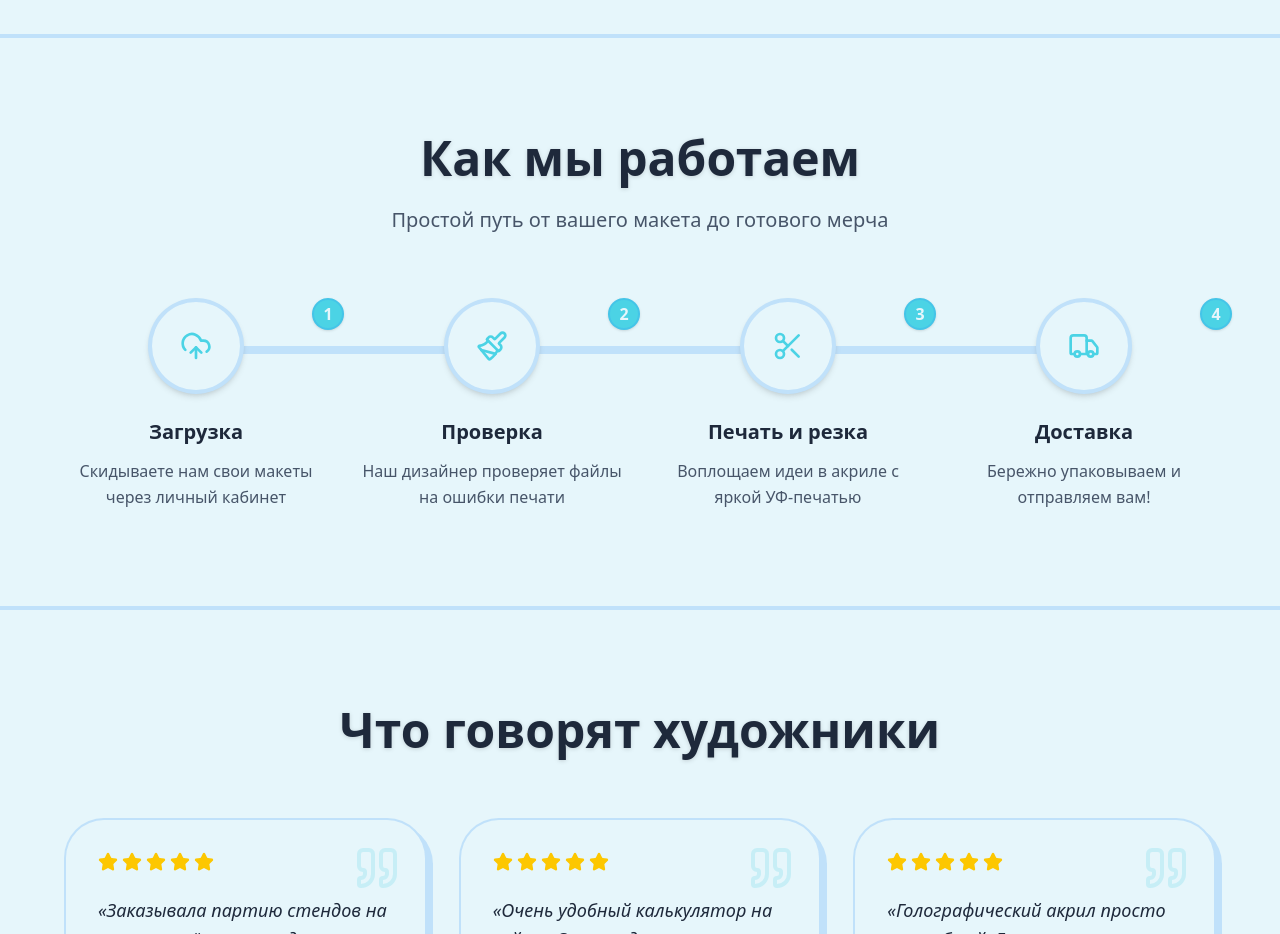
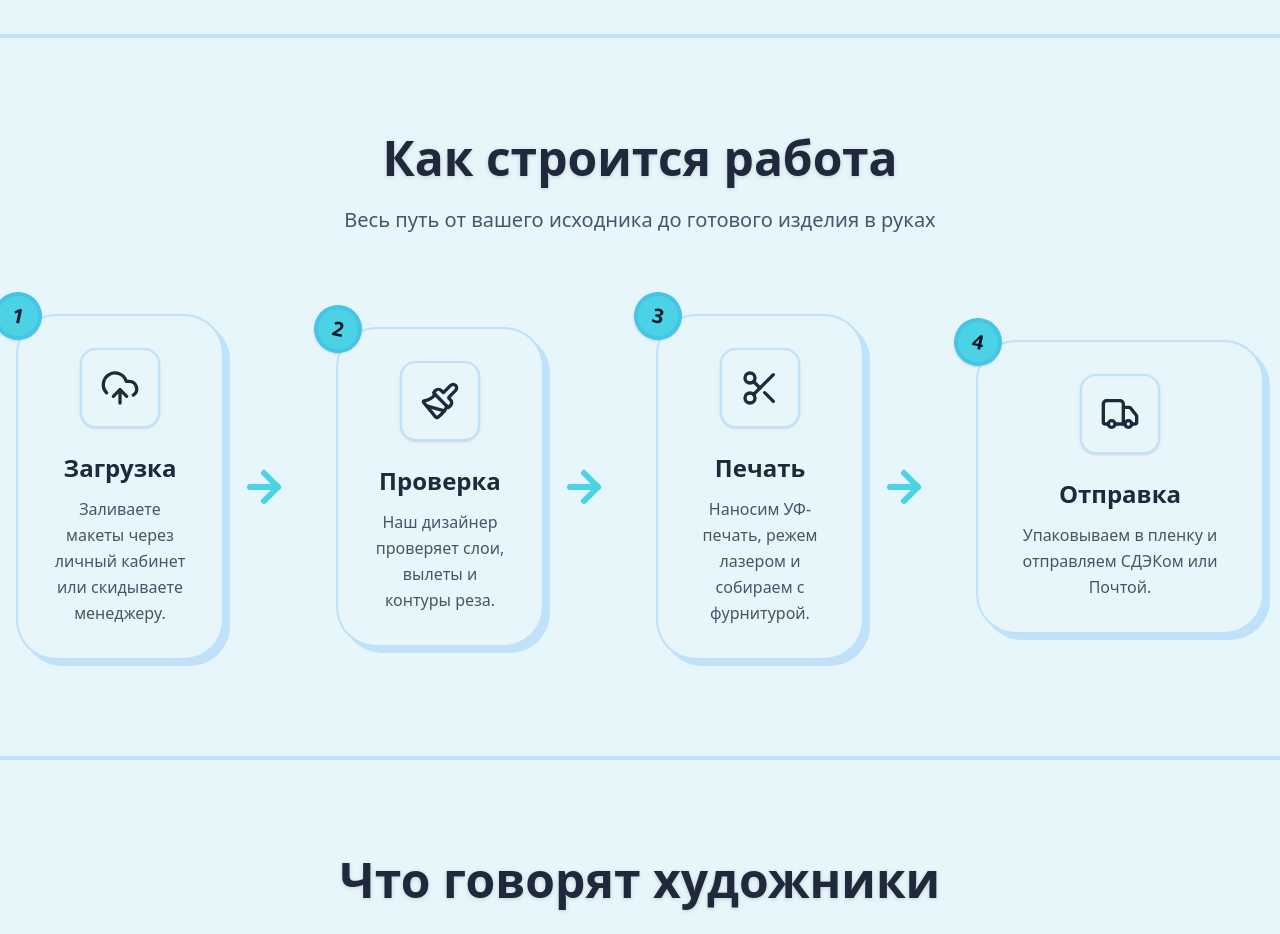
Before and after one commit to flild/ReefMerchShop, a Next.js app: page / in a window 1280 px wide. Shown: the part 1480-2414 px from the top of the page. Built offline with nearby package versions, Linux system fonts and the light colour scheme; no server answers; the database is empty.

Commit message:
refactor(home): update component styles and functionality
- Refactored HowItWorksSection to use new icons and improve layout
- Added stock status badges in MaterialsSection
- Adjusted grid layout for PortfolioSection items

```diff
--- a/src/components/home/HowItWorksSection.tsx
+++ b/src/components/home/HowItWorksSection.tsx
@@ -1,71 +1,72 @@
 'use client';
 
-import { motion, Variants } from 'motion/react';
-import { UploadCloud, Paintbrush, Scissors, Truck } from 'lucide-react';
+import { motion } from 'motion/react';
+import { UploadCloud, Paintbrush, Scissors, Truck, ArrowRight, ArrowDown } from 'lucide-react';
 
 const steps = [
-  { icon: <UploadCloud size={32} />, title: 'Загрузка', desc: 'Скидываете нам свои макеты через личный кабинет' },
-  { icon: <Paintbrush size={32} />, title: 'Проверка', desc: 'Наш дизайнер проверяет файлы на ошибки печати' },
-  { icon: <Scissors size={32} />, title: 'Печать и резка', desc: 'Воплощаем идеи в акриле с яркой УФ-печатью' },
-  { icon: <Truck size={32} />, title: 'Доставка', desc: 'Бережно упаковываем и отправляем вам!' },
+  { icon: <UploadCloud size={40} strokeWidth={2} />, title: 'Загрузка', desc: 'Заливаете макеты через личный кабинет или скидываете менеджеру.' },
+  { icon: <Paintbrush size={40} strokeWidth={2} />, title: 'Проверка', desc: 'Наш дизайнер проверяет слои, вылеты и контуры реза.' },
+  { icon: <Scissors size={40} strokeWidth={2} />, title: 'Печать', desc: 'Наносим УФ-печать, режем лазером и собираем с фурнитурой.' },
+  { icon: <Truck size={40} strokeWidth={2} />, title: 'Отправка', desc: 'Упаковываем в пленку и отправляем СДЭКом или Почтой.' },
 ];
-
-const containerVariants: Variants = {
-  hidden: { opacity: 0 },
-  visible: {
-    opacity: 1,
-    transition: { staggerChildren: 0.2, delayChildren: 0.1 }
-  }
-};
-
-const itemVariants: Variants = {
-  hidden: { opacity: 0, y: 30 },
-  visible: { opacity: 1, y: 0, transition: { type: "spring", bounce: 0.4 } }
-};
 
 export function HowItWorksSection() {
   return (
-    <section className="py-24 bg-theme-bg relative border-t-4 border-theme-border overflow-hidden">
+    <section className="py-24 bg-theme-surface relative border-t-4 border-theme-border overflow-hidden">
       <div className="container mx-auto px-4 relative z-10">
         <motion.div
           initial={{ opacity: 0, y: 20 }}
           whileInView={{ opacity: 1, y: 0 }}
           viewport={{ once: true, margin: "-100px" }}
-          className="text-center mb-16"
+          className="text-center mb-20"
         >
-          <h2 className="text-4xl md:text-5xl font-display font-black text-theme-text mb-6 drop-shadow-sm">Как мы работаем</h2>
-          <p className="text-xl text-theme-muted max-w-2xl mx-auto font-medium">Простой путь от вашего макета до готового мерча</p>
+          <h2 className="text-4xl md:text-5xl font-display font-black text-theme-text mb-6 drop-shadow-sm">Как строится работа</h2>
+          <p className="text-xl text-theme-muted max-w-2xl mx-auto font-medium">Весь путь от вашего исходника до готового изделия в руках</p>
         </motion.div>
 
-        <div className="relative max-w-6xl mx-auto">
-          <motion.div
-            initial={{ scaleX: 0 }}
-            whileInView={{ scaleX: 1 }}
-            viewport={{ once: true, margin: "-100px" }}
-            transition={{ duration: 1, ease: "easeInOut" }}
-            className="hidden md:block absolute top-12 left-[10%] right-[10%] h-2 bg-theme-border -z-10 rounded-full origin-left"
-          />
+        <div className="flex flex-col md:flex-row items-center justify-between max-w-7xl mx-auto relative gap-4 lg:gap-8">
+          {steps.map((step, i) => (
+            <div key={i} className="flex flex-col md:flex-row items-center flex-1 relative w-full group">
+              <motion.div
+                initial={{ opacity: 0, scale: 0.9, y: 20 }}
+                whileInView={{ opacity: 1, scale: 1, y: 0 }}
+                viewport={{ once: true, margin: "-50px" }}
+                transition={{ delay: i * 0.15, type: "spring", bounce: 0.4 }}
+                className="w-full bg-theme-bg p-8 rounded-[32px] anime-border anime-shadow flex flex-col items-center text-center relative z-10 hover:-translate-y-2 hover:anime-shadow-hover transition-all"
+              >
+                <div className="absolute -top-6 -left-6 w-12 h-12 bg-reef-cyan text-slate-900 rounded-full flex items-center justify-center font-black text-xl border-4 border-theme-border shadow-sm rotate-12 group-hover:rotate-0 transition-transform">
+                  {i + 1}
+                </div>
 
-          <motion.div
-            variants={containerVariants}
-            initial="hidden"
-            whileInView="visible"
-            viewport={{ once: true, margin: "-50px" }}
-            className="grid grid-cols-1 md:grid-cols-4 gap-8 relative"
-          >
-            {steps.map((step, i) => (
-              <motion.div key={i} variants={itemVariants} className="flex flex-col items-center text-center relative group">
-                <div className="w-24 h-24 bg-theme-surface rounded-full flex items-center justify-center text-reef-cyan mb-6 shadow-md border-4 border-theme-border group-hover:scale-110 group-hover:bg-theme-bg transition-all duration-300">
+                <div className="w-20 h-20 bg-theme-surface rounded-2xl border-2 border-theme-border flex items-center justify-center text-theme-text mb-6 group-hover:scale-110 transition-transform shadow-sm">
                   {step.icon}
                 </div>
-                <div className="absolute top-0 -right-4 md:right-4 lg:-right-4 w-8 h-8 bg-reef-cyan text-theme-surface rounded-full flex items-center justify-center font-black border-2 border-theme-border shadow-sm">
-                  {i + 1}
-                </div>
-                <h3 className="text-xl font-black text-theme-text mb-3">{step.title}</h3>
+
+                <h3 className="text-2xl font-black text-theme-text mb-3">{step.title}</h3>
                 <p className="text-theme-muted font-medium leading-relaxed">{step.desc}</p>
               </motion.div>
-            ))}
-          </motion.div>
+
+              {/* Стрелка между шагами (скрыта на последнем) */}
+              {i < steps.length - 1 && (
+                <motion.div
+                  initial={{ opacity: 0 }}
+                  whileInView={{ opacity: 1 }}
+                  viewport={{ once: true }}
+                  transition={{ delay: i * 0.15 + 0.2 }}
+                  className="hidden md:flex items-center justify-center mx-2 lg:mx-4 text-theme-border shrink-0 z-0"
+                >
+                  <ArrowRight size={48} strokeWidth={3} className="group-hover:translate-x-2 transition-transform text-reef-cyan" />
+                </motion.div>
+              )}
+
+              {/* Стрелка вниз для мобилки */}
+              {i < steps.length - 1 && (
+                <div className="md:hidden py-4 text-reef-cyan">
+                  <ArrowDown size={32} strokeWidth={3} />
+                </div>
+              )}
+            </div>
+          ))}
         </div>
       </div>
     </section>
--- a/src/components/home/MaterialsSection.tsx
+++ b/src/components/home/MaterialsSection.tsx
@@ -10,6 +10,9 @@ interface MaterialItem {
   name: string;
   description: string | null;
   imageUrl: string | null;
+  stock: number;
+  minStock: number;
+  inStock: boolean;
 }
 
 interface MaterialsSectionProps {
@@ -18,6 +21,16 @@ interface MaterialsSectionProps {
 
 export function MaterialsSection({ items }: MaterialsSectionProps) {
   if (!items || items.length === 0) return null;
+
+  const getStockStatus = (material: MaterialItem) => {
+    if (!material.inStock || material.stock <= 0) {
+      return { label: 'Нет в наличии', classes: 'bg-slate-200 text-slate-500 border-slate-300 dark:bg-slate-800 dark:text-slate-400 dark:border-slate-700' };
+    }
+    if (material.stock <= material.minStock) {
+      return { label: 'Осталось мало', classes: 'bg-yellow-100 text-yellow-800 border-yellow-300 dark:bg-yellow-900 dark:text-yellow-200 dark:border-yellow-700' };
+    }
+    return { label: 'В наличии', classes: 'bg-green-100 text-green-800 border-green-300 dark:bg-green-900 dark:text-green-200 dark:border-green-700' };
+  };
 
   return (
     <section className="py-24 bg-theme-bg manga-dots border-t-4 border-theme-border overflow-hidden">
@@ -33,15 +46,23 @@ export function MaterialsSection({ items }: MaterialsSectionProps) {
         </motion.div>
 
         <div className="grid grid-cols-1 sm:grid-cols-2 lg:grid-cols-4 gap-6 max-w-6xl mx-auto">
-          {items.map((mat, index) => (
+          {items.map((mat, index) => {
+            const status = getStockStatus(mat);
+
+            return (
               <motion.div
                 key={mat.id}
                 initial={{ opacity: 0, y: 30 }}
                 whileInView={{ opacity: 1, y: 0 }}
                 viewport={{ once: true }}
                 transition={{ delay: index * 0.1, duration: 0.5 }}
-              className="bg-theme-surface rounded-[32px] p-6 anime-border anime-shadow hover:anime-shadow-hover hover:-translate-y-2 transition-all flex flex-col group cursor-pointer"
+                className="bg-theme-surface rounded-[32px] p-6 anime-border anime-shadow hover:anime-shadow-hover hover:-translate-y-2 transition-all flex flex-col group relative cursor-pointer"
               >
+                {/* Бейдж статуса */}
+                <div className={`absolute top-4 right-4 z-10 px-3 py-1 rounded-full text-xs font-bold border-2 shadow-sm ${status.classes}`}>
+                  {status.label}
+                </div>
+
                 <div className="aspect-square rounded-2xl overflow-hidden mb-6 border-2 border-theme-border relative bg-theme-bg">
                   <Image
                     src={mat.imageUrl || `https://picsum.photos/seed/${mat.id}/400/400`}
@@ -54,7 +75,8 @@ export function MaterialsSection({ items }: MaterialsSectionProps) {
                 <h3 className="text-xl font-black text-theme-text mb-2">{mat.name}</h3>
                 {mat.description && <p className="text-theme-muted text-sm line-clamp-3 mt-auto">{mat.description}</p>}
               </motion.div>
-          ))}
+            );
+          })}
         </div>
 
         <motion.div
@@ -64,7 +86,7 @@ export function MaterialsSection({ items }: MaterialsSectionProps) {
           transition={{ delay: 0.5 }}
           className="mt-12 text-center"
         >
-          <Link href="/materials" className="anime-button-alt px-8 py-4 inline-flex items-center gap-3 text-lg bg-theme-surface group">
+          <Link href="/materials" className="anime-button-alt px-8 py-4 inline-flex items-center gap-3 text-lg bg-theme-surface border-2 border-theme-border rounded-full font-bold text-theme-text hover:bg-theme-bg transition-colors shadow-[0_4px_0_0_var(--theme-border)] active:translate-y-1 active:shadow-none group">
             Весь каталог материалов
             <ArrowRight size={24} strokeWidth={3} className="group-hover:translate-x-1 transition-transform" />
           </Link>
```
Also changed, not shown: src/components/home/PortfolioSection.tsx (+35 -12 lines). Lines whose indentation alone changed are shown as unchanged.
